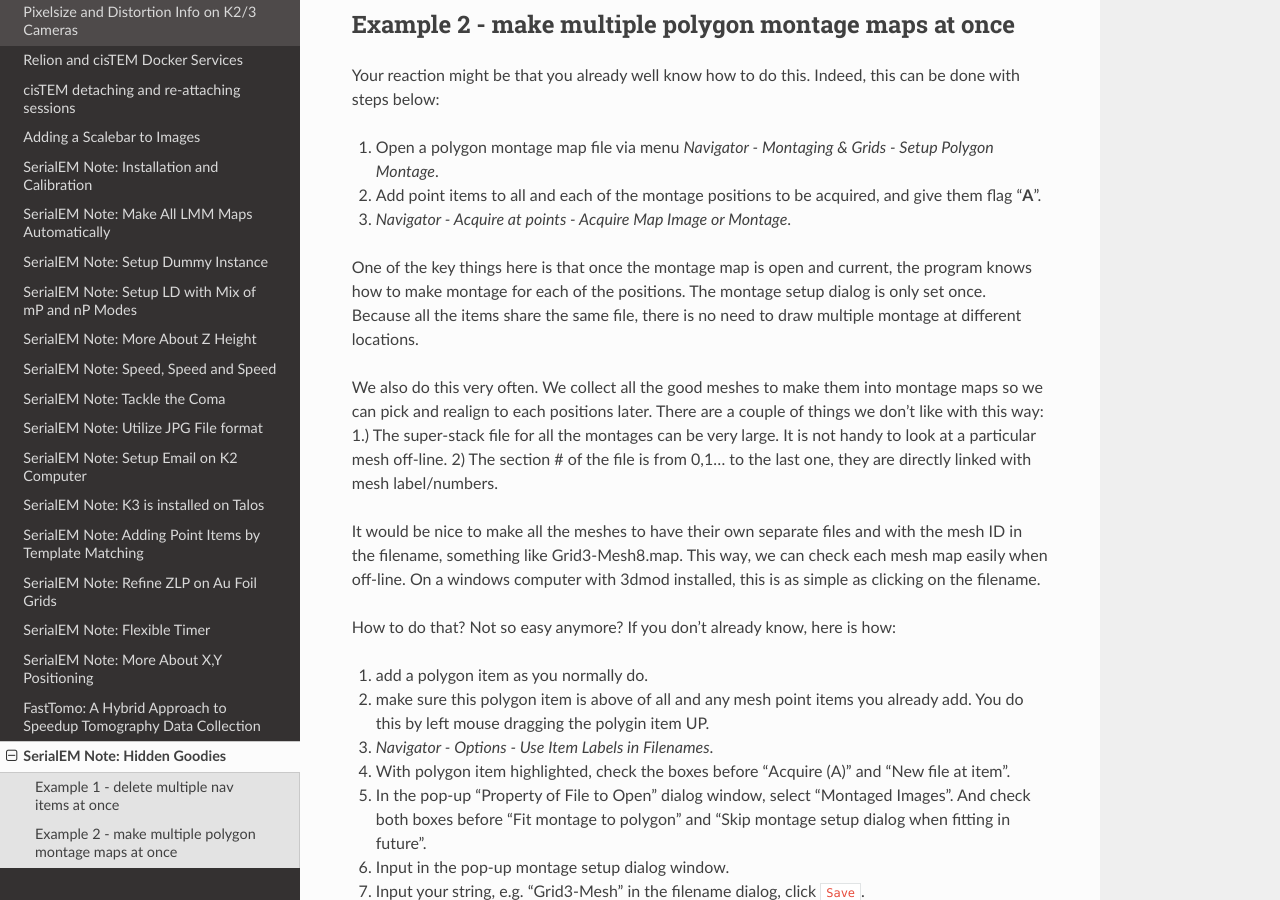
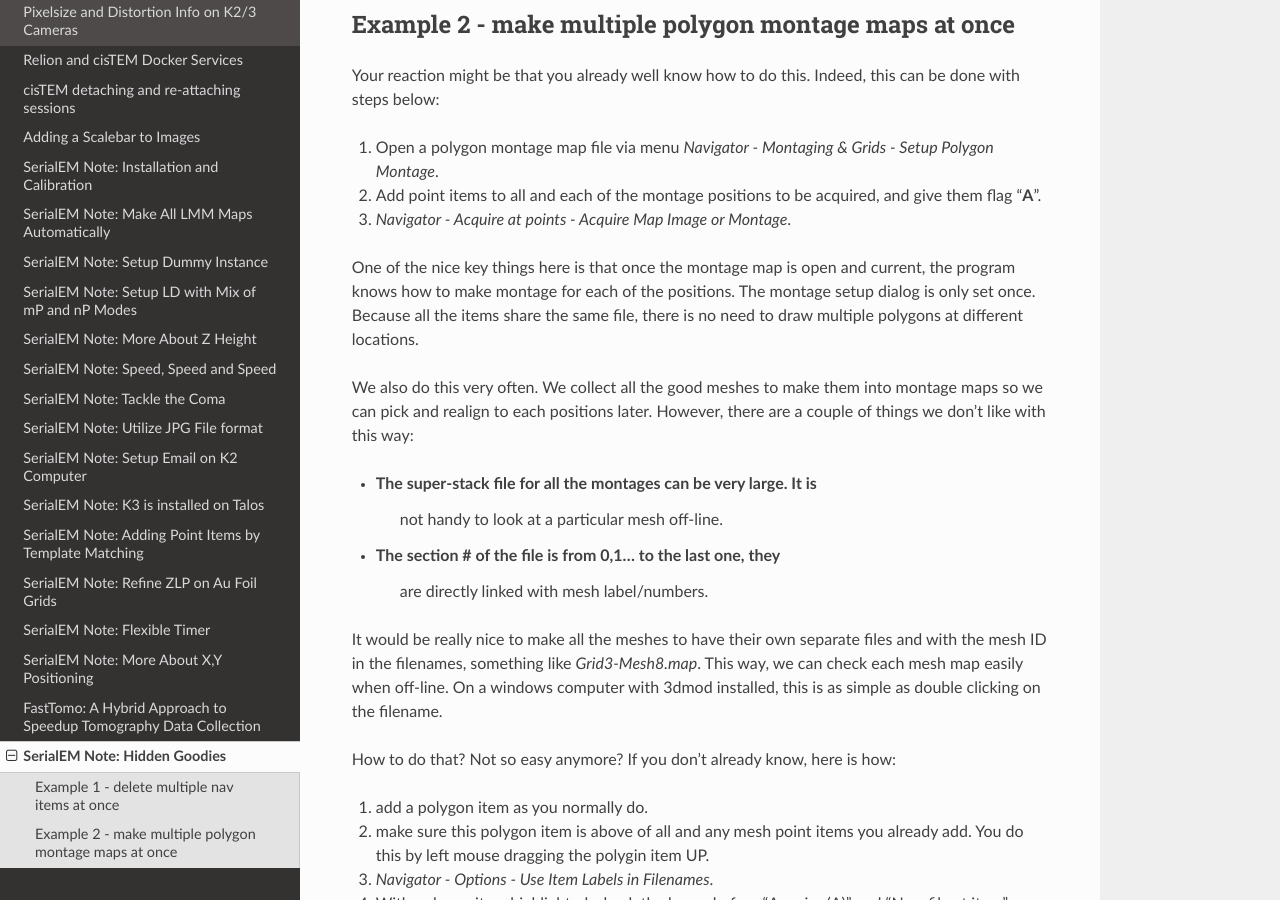
Before and after one commit to xuchen66/sphinx-emdocs, a Sphinx documentation site: the page built from source/serialem-note-hidden-goodies.rst, in a window 1280 px wide and 900 px high, scrolled down 876 px. Built offline with Sphinx 7.4.7 and the Read the Docs theme 2.0.0, drawn with Linux system fonts in a browser that asks for light colours; pages that are not in the unit, such as notebooks, are missing from menus.

Commit message:
Update serialem-note-hidden-goodies.rst

```diff
--- a/source/serialem-note-hidden-goodies.rst
+++ b/source/serialem-note-hidden-goodies.rst
@@ -57,22 +57,24 @@
    and give them flag "**A**".
 3. *Navigator - Acquire at points - Acquire Map Image or Montage*.
 
-One of the key things here is that once the montage map is open and current,
+One of the nice key things here is that once the montage map is open and current,
 the program knows how to make montage for each of the positions. The montage
 setup dialog is only set once. Because all the items share the same
-file, there is no need to draw multiple montage at different locations.
+file, there is no need to draw multiple polygons at different locations.
 
 We also do this very often. We collect all the good meshes to make them into
-montage maps so we can pick and realign to each positions later. There are a
-couple of things we don't like with this way: 1.) The super-stack file for all the
-montages can be very large. It is not handy to look at a particular mesh
-off-line. 2) The section # of the file is from 0,1... to the last one, they
-are directly linked with mesh label/numbers.
+montage maps so we can pick and realign to each positions later. However, there are a
+couple of things we don't like with this way:
 
-It would be nice to make all the meshes to have their own separate files and
-with the mesh ID in the filename, something like Grid3-Mesh8.map. This way,
+* The super-stack file for all the montages can be very large. It is
+   not handy to look at a particular mesh off-line.
+* The section # of the file is from 0,1... to the last one, they
+   are directly linked with mesh label/numbers.
+
+It would be really nice to make all the meshes to have their own separate files and
+with the mesh ID in the filenames, something like *Grid3-Mesh8.map*. This way,
 we can check each mesh map easily when off-line. On a windows computer
-with 3dmod installed, this is as simple as clicking on the filename.
+with 3dmod installed, this is as simple as double clicking on the filename.
 
 How to do that? Not so easy anymore? If you don't already know, here is how:
 
```
